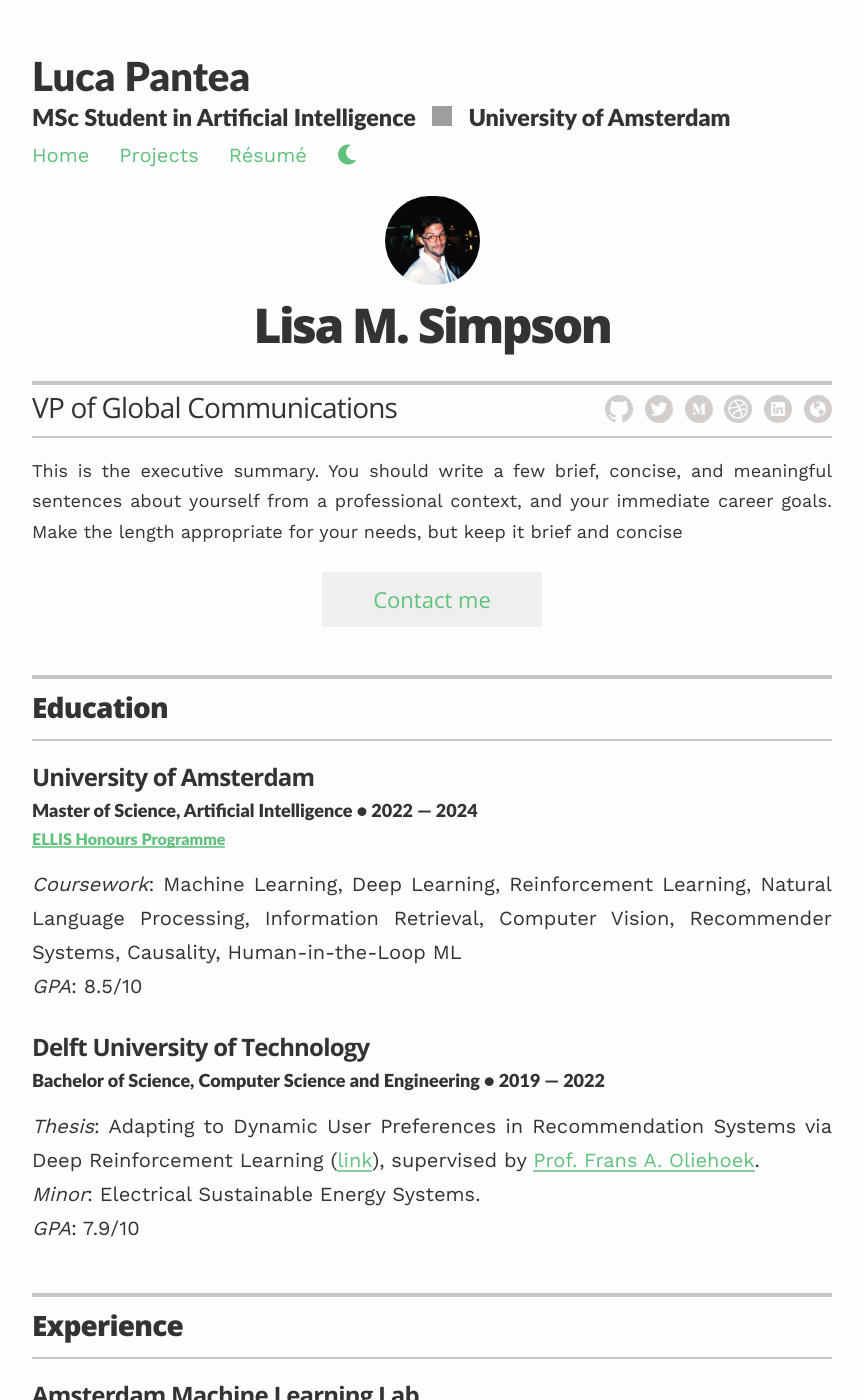
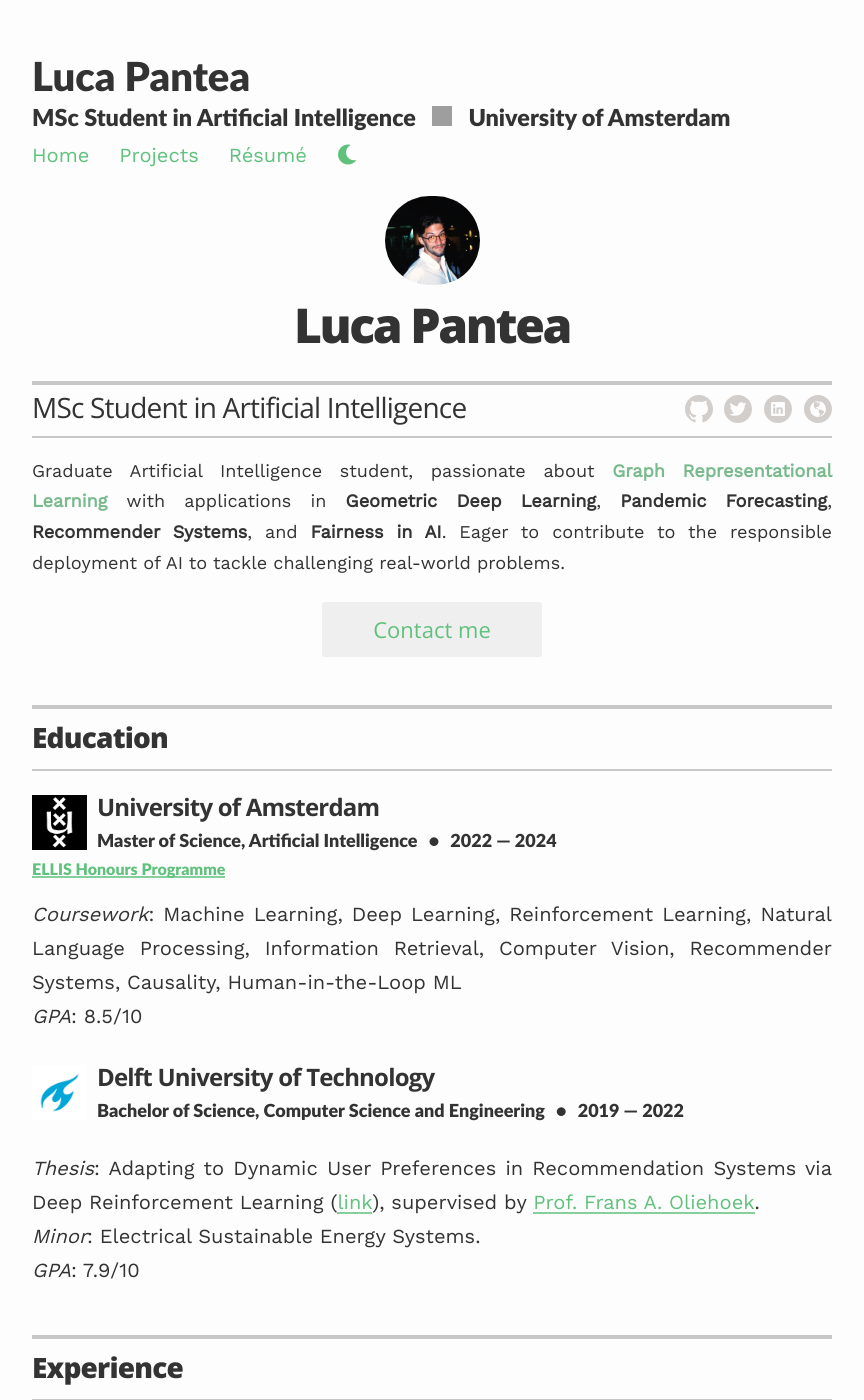
Before and after one commit to lucapantea/lucapantea.github.io, a Jekyll site: the page built from resume/index.html, in a window 1280 px wide and 1400 px high. Shown: the whole window, without its empty margins (208-1072 px from the left). Built offline with Jekyll 4.4.1, drawn with Linux system fonts in a browser that asks for light colours; nearby versions of some CDN libraries; some of the changed text lies outside the part shown; grey boxes are pictures that could not be loaded.

Commit message:
added pics to cv entries

```diff
--- a/_config.yml
+++ b/_config.yml
@@ -77,20 +77,20 @@
 
 # Resume settings
 resume_avatar:                  "true"
-resume_name:                    "Lisa M. Simpson"
-resume_title:                   "VP of Global Communications"
+resume_name:                    "Luca Pantea"
+resume_title:                   "MSc Student in Artificial Intelligence"
 
 # used for the contact button in _layouts/resume.html
-resume_contact_email:           "lisasimpson@youremailaddress.com"
+resume_contact_email:           "luca.p.pantea@gmail.com"
 
 # the next two items are used for schema itemprops in _layouts/resume.html
-resume_contact_telephone:       "555-7334"
-resume_contact_address:         "742 Evergreen Terrace, Springfield"
+# resume_contact_telephone:       "555-7334"
+resume_contact_address:         "Amsterdam, The Netherlands"
 
-resume_header_contact_info:     "742 Evergreen Terrace, Springfield • 555-7334 • lisasimpson@youremailaddress.com"
+resume_header_contact_info:     "Amsterdam, The Netherlands • luca.p.pantea@gmail.com"
 display_header_contact_info:    "false"
 
-resume_header_intro: "<p>This is the executive summary. You should write a few brief, concise, and meaningful sentences about yourself from a professional context, and your immediate career goals. Make the length appropriate for your needs, but keep it brief and concise</p>"
+resume_header_intro: "<p>Graduate Artificial Intelligence student, passionate about <span style='color: #79ba8d;font-weight:900'>Graph Representational Learning</span> with applications in <b>Geometric Deep Learning</b>, <b>Pandemic Forecasting</b>, <b>Recommender Systems</b>, and <b>Fairness in AI</b>. Eager to contribute to the responsible deployment of AI to tackle challenging real-world problems. </p>"
 
 # use "yes" to display the email contact button,
 # "no" to display an "I'm not looking for work" message,
@@ -107,19 +107,20 @@
 resume_section_recognition:     true
 resume_section_links:           true
 resume_section_associations:    true
+resume_section_publications:    true
 # resume_section_interests:       true
 
 # Resume social links
 # uncomment the options you wish to display, and add your own URL
 resume_social_links:
-  resume_github_url:            "https://github.com/jglovier/resume-template"
-  resume_twitter_url:           "http://twitter.com/jglovier"
-  resume_dribbble_url:          "https://dribbble.com/jag"
+  resume_github_url:            "https://github.com/lucapantea"
+  resume_twitter_url:           "https://twitter.com/luca_pantea"
+  # resume_dribbble_url:          "https://dribbble.com/jag"
   # resume_facebook_url:          "insert Facebook URL here"
-  resume_linkedin_url:          "https://www.linkedin.com/in/joelglovier"
+  resume_linkedin_url:          "https://www.linkedin.com/in/lucapantea/"
   # resume_instagram_url:         "insert your Instagram URL here"
-  resume_website_url:           "http://joelglovier.com"
-  resume_medium_url:            "https://medium.com/@jglovier"
+  resume_website_url:           "http://lucapantea.com"
+  # resume_medium_url:            "https://medium.com/@jglovier"
 resume_print_social_links:      true
 
 # Design settings
--- a/_data/education.yml
+++ b/_data/education.yml
@@ -2,6 +2,7 @@
 - degree: Master of Science, Artificial Intelligence
   uni: University of Amsterdam
   year: 2022 &mdash; 2024
+  logo_url: "/assets/images/uva.png"
   award: "<a href=https://ivi.fnwi.uva.nl/ellis/>ELLIS Honours Programme</a>"
   summary: "<em>Coursework</em>: Machine Learning, Deep Learning, Reinforcement Learning, Natural Language Processing, Information Retrieval, Computer Vision, Recommender Systems, Causality, Human-in-the-Loop ML \
     <br><em>GPA</em>: 8.5/10"
@@ -9,6 +10,7 @@
 - degree: Bachelor of Science, Computer Science and Engineering
   uni: Delft University of Technology
   year: 2019 &mdash; 2022
+  logo_url: "/assets/images/tud.png"
   summary: "<em>Thesis</em>: Adapting to Dynamic User Preferences in Recommendation Systems via Deep Reinforcement Learning \
     (<a href=http://resolver.tudelft.nl/uuid:9e3e4b62-1056-4d23-b48f-4acb0a708290>link</a>), supervised by <a href=https://www.fransoliehoek.net/wp/>Prof. Frans A. Oliehoek</a>. \
     <br> <em>Minor</em>: Electrical Sustainable Energy Systems.\
--- a/_data/experience.yml
+++ b/_data/experience.yml
@@ -1,5 +1,6 @@
 # Jobs
 - company: Amsterdam Machine Learning Lab
+  logo_url: "/assets/images/amlab.png"
   position: Thesis Student Researcher
   duration: January 2024 &mdash; Present
   summary: "Working on Reinforcement Learning-Finetuned Temporal Graph Neural Networks for COVID-19 Contact Tracing, \
@@ -7,23 +8,27 @@
     QUVA Lab, University of Amsterdam and <a href=https://www.epfl.ch/labs/lts4/people/people-current/frossard/>Prof. Pascal Frossard</a>, EPFL, Switzerland."
 
 - company: University of Amsterdam
+  logo_url: "/assets/images/uva.png"
   position: Graduate Teaching Assistant
   duration: August 2022 &mdash; Present
   summary: "Assisted in teaching graduate-level courses by making sure students understood the material, answering their questions, creating assignments, giving feedback, and grading exams. \
     <br><em>Courses:</em> <ul style='list-style-type: circle; margin: 0; padding: 0 0 0 20px;'><li>Computer Vision 1</li><li>Information Retrieval 1</li><li>Fundamentals of Data Science</li><li>Fairness, Accountability, Confidentiality & Transparency in AI</li></ul>"
 
 - company: Yes!Delft Impact Lab
+  logo_url: "/assets/images/yesd.png"
   position: System Integration Engineer (SPOT Mobility Team)
   duration: February 2022 &mdash; July 2022
   summary: "Developed a system for data capturing using Boston Dynamics <a href=https://bostondynamics.com/products/spot/>SPOT robot</a> within the ImpactLab Transformative Mobility Team, \
     serving clients like <a href=https://www.ns.nl/>NS</a> and <a href=https://www.volkerwessels.com/nl/>VolkerWessels</a>. Involved in all stages of the project lifecycle, from concept to deployment."
 
 - company: TU Delft Student AI Team `Epoch`
+  logo_url: "/assets/images/epoch.png"
   position: Chief AI Engineer
   duration: August 2021 &mdash; February 2022
   summary: "Led a team of 5 students in high-profile Data Science and AI competitions. Top 10 finish in <a hrefhttps://www.aicrowd.com/challenges/neurips-2021-aws-deepracer-ai-driving-olympics-challenge>AWS DeepRacer Challenge 2021</a> (300+ participants)."
 
 - company: PricewaterhouseCoopers
+  logo_url: "/assets/images/pwc.png"
   position: Software Engineering Intern (Deal Analytics Team)
   duration: April 2021 &mdash; July 2021
   summary: "Developed an application improve corporate entity matching, increasing efficiency by 40% with affinity propagation clustering algorithms and asynchronous processing"
--- /dev/null
+++ b/_data/publications.yml
@@ -0,0 +1,6 @@
+# Publications
+- publication: "[Re] CrossWalk: Fairness-enhanced Node Representation Learning"
+  citation: "<ins>Luca Pantea</ins> and Andrei Blahovici (2023) ‘<b>[Re] CrossWalk: Fairness-enhanced Node Representation Learning</b>’, ReScience C, 9(2), p. 39. doi: 10.5281/zenodo.8173749. Journal Track at the Thirty-seventh Conference on Neural Information Processing Systems (NeurIPS), 2023 (<a href=\"https://neurips.cc/virtual/2023/poster/74143\">link</a>)."
+
+- publication: "LightGCN: Evaluated and Enhanced"
+  citation: "Milena Kapralova, <ins>Luca Pantea</ins> and Andrei Blahovici (2023) ‘<b>LightGCN: Evaluated and Enhanced</b>’, New in ML Workshop, Thirty-seventh Conference on Neural Information Processing Systems (NeurIPS), 2023 (<a href=\"https://arxiv.org/abs/2312.16183\">link</a>)."
--- a/_layouts/resume.html
+++ b/_layouts/resume.html
@@ -94,8 +94,14 @@
 
               {% for education in site.data.education %}
               <div class="resume-item" itemscope itemprop="alumniOf" itemtype="http://schema.org/CollegeOrUniversity">
-                <h3 class="resume-item-title" itemprop="name">{{ education.uni }}</h3>
-                <h4 class="resume-item-details group" itemprop="description">{{ education.degree }} &bull; {{ education.year }}</h4>
+                <div class="uni-logo-container" style="float: left; margin-right: 10px;">
+                  <img src="{{ education.logo_url }}" alt="Logo" style="width: 55px; height: 55px;">
+                </div>
+                <div class="uni-details-container" style="overflow: hidden;">
+                  <h3 class="resume-item-title" itemprop="name">{{ education.uni }}</h3>
+                  <h4 class="resume-item-details group" itemprop="description">{{ education.degree }} <span style="margin: 0 7px;">&bull;</span> {{ education.year }}</h4>
+                </div>
+
                 <h5 class="resume-item-details award-title" itemprop="description">{{ education.award }}</h5>
                 <p class="resume-item-copy" itemprop="description">
                   <ul class="resume-item-list">
@@ -120,8 +126,14 @@
 
               {% for job in site.data.experience %}
               <div class="resume-item" itemscope itemprop="worksFor" itemtype="http://schema.org/Organization">
-                <h3 class="resume-item-title" itemprop="name">{{ job.company }}</h3>
-                <h4 class="resume-item-details" itemprop="description">{{ job.position }} &bull; {{ job.duration }}</h4>
+                <div class="job-logo-container" style="float: left; margin-right: 10px;">
+                  <img src="{{ job.logo_url }}" alt="Logo" style="width: 55px; height: 55px;">
+                </div>
+                <div class="job-details-container" style="overflow: hidden;">
+                  <h3 class="resume-item-title" itemprop="name">{{ job.company }}</h3>
+                  <h4 class="resume-item-details" itemprop="description">{{ job.position }} <span style="margin: 0 7px;">&bull;</span> {{ job.duration }}</h4>
+                </div>
+
                 <p class="resume-item-copy" style="text-align: justify;">{{ job.summary }}</p>
               </div><!-- end of resume-item -->
               {% endfor %}
@@ -142,7 +154,7 @@
               <div class="resume-item" itemscope itemtype="http://schema.org/CreativeWork">
                 <meta itemprop="creator" content="{{ site.resume_name }}" itemtype="http://schema.org/Person" />
                 <h3 class="resume-item-title" itemprop="name">{% if project.url %}<a href="{{ project.url }}" itemprop="url">{{ project.project }}</a>{% else %}{{ project.project }}{% endif %}</h3>
-                <h4 class="resume-item-details" itemprop="description">{{ project.role }}  &bull; {{ project.duration }}</h4>
+                <h4 class="resume-item-details" itemprop="description">{{ project.role }} <span style="margin: 0 7px;">&bull;</span> {{ project.duration }}</h4>
                 <p class="resume-item-copy">{{ project.description }}</p>
               </div>
               {% endfor %}
@@ -160,7 +172,7 @@
               </header>
               {% for publication in site.data.publications %}
               <div class="resume-item">
-                <p class="resume-item-details">{{ publication.citation }}</p>
+                <p class="resume-item-copy" style="text-align: justify">{{ publication.citation }}</p>
               </div>
               {% endfor %}
 
@@ -197,7 +209,7 @@
               {% for recognition in site.data.recognitions %}
               <div class="resume-item">
                 <h3 class="resume-item-title" itemprop="award">{{ recognition.award }}</h3>
-                <h4 class="resume-item-details">{{ recognition.organization }} &bull; {{ recognition.year }}</h4>
+                <h4 class="resume-item-details">{{ recognition.organization }} <span style="margin: 0 7px;">&bull;</span> {{ recognition.year }}</h4>
                 <p class="resume-item-copy">{{ recognition.summary }}</p>
               </div>
               {% endfor %}
@@ -217,7 +229,7 @@
               {% for association in site.data.associations %}
               <div class="resume-item" itemscope itemprop="memberOf" itemtype="http://schema.org/Organization">
                 <h3 class="resume-item-title" itemprop="name">{% if association.url %}<a href="{{ association.url }}">{{ association.organization }}</a>{% else %}{{ association.organization }}{% endif %}</h3>
-                <h4 class="resume-item-details" itemprop="description">{{ association.role }} &bull; {{ association.year }}</h4>
+                <h4 class="resume-item-details" itemprop="description">{{ association.role }} <span style="margin: 0 7px;">&bull;</span> {{ association.year }}</h4>
                 <p class="resume-item-copy">{{ association.summary }}</p>
               </div>
               {% endfor %}
```
Also changed, not shown: assets/images/amlab.png (added), assets/images/pwc.png (added), assets/images/tud.png (added), assets/images/uva.png (added), assets/images/yesd.png (added), 1 other file.
